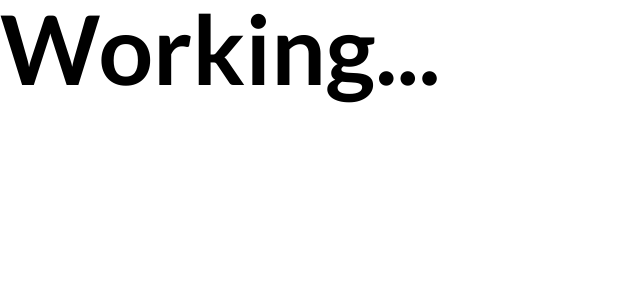
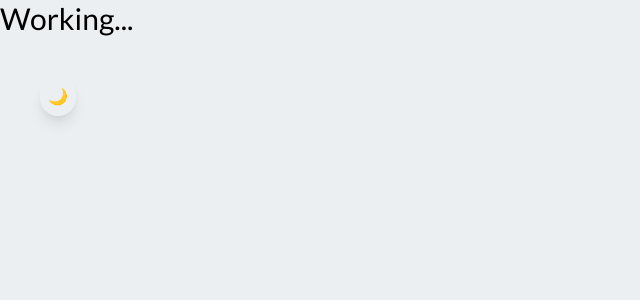
Before and after one commit to adamlin22/Photo-Sight, a Next.js app: page / in a window 1280 px wide. Shown: the top 300 px of the page, without its empty margins (0-640 px from the left). Built offline with nearby package versions, Linux system fonts and the light colour scheme.

Commit message:
added darkmode functionality ✔

```diff
--- /dev/null
+++ b/components/Layout/index.jsx
@@ -0,0 +1,18 @@
+import React from 'react';
+import Head from 'next/head';
+import { useContext } from 'react';
+import { DarkMode } from '../../context/Darkmode';
+
+export const Layout = ({ title = 'Photosight', children }) => {
+  const {
+    state: { bgColor }
+  } = useContext(DarkMode);
+  return (
+    <div className={`min-h-screen w-screen leading-normal ${bgColor}`}>
+      <Head>
+        <title>{title}</title>
+      </Head>
+      {children}
+    </div>
+  );
+};
--- /dev/null
+++ b/context/Darkmode/actionType.js
@@ -0,0 +1,2 @@
+export const DARK = 'Dark';
+export const LIGHT = 'Light';
--- /dev/null
+++ b/context/Darkmode/index.js
@@ -0,0 +1,31 @@
+import { createContext, useReducer } from 'react';
+import { DARK, LIGHT } from './actionType';
+import DarkReducer from './reducer';
+
+export const DarkMode = createContext();
+
+const initialState = {
+  isDark: false,
+  bgColor: 'bg-bgLight',
+  textColor: 'text-black'
+};
+
+const DarkModeProvider = ({ children }) => {
+  const [state, dispatch] = useReducer(DarkReducer, initialState);
+
+  const toggleDark = () => {
+    if (state.isDark) {
+      dispatch({ type: LIGHT });
+      return;
+    }
+    dispatch({ type: DARK });
+  };
+
+  return (
+    <DarkMode.Provider value={{ toggleDark, state }}>
+      {children}
+    </DarkMode.Provider>
+  );
+};
+
+export default DarkModeProvider;
--- /dev/null
+++ b/context/Darkmode/reducer/index.js
@@ -0,0 +1,22 @@
+import { DARK, LIGHT } from '../actionType';
+
+export default function DarkReducer(state, action) {
+  switch (action.type) {
+    case DARK:
+      return {
+        ...state,
+        isDark: true,
+        bgColor: 'bg-bgDark',
+        textColor: 'text-white'
+      };
+    case LIGHT:
+      return {
+        ...state,
+        isDark: false,
+        bgColor: 'bg-bgLight',
+        textColor: 'text-black'
+      };
+    default:
+      return state;
+  }
+}
--- a/package.json
+++ b/package.json
@@ -1,6 +1,6 @@
 {
-  "name": "client",
-  "version": "0.1.0",
+  "name": "photo-sight",
+  "version": "1.0.0",
   "private": true,
   "scripts": {
     "dev": "next dev",
--- a/pages/_app.js
+++ b/pages/_app.js
@@ -1,8 +1,13 @@
 import '../styles/globals.css';
 import React from 'react';
+import DarkModeProvider from '../context/Darkmode';
 
 function MyApp({ Component, pageProps }) {
-  return <Component {...pageProps} />;
+  return (
+    <DarkModeProvider>
+      <Component {...pageProps} />
+    </DarkModeProvider>
+  );
 }
 
 export default MyApp;
--- /dev/null
+++ b/pages/_document.js
@@ -0,0 +1,17 @@
+import Document, { Head, Html, Main, NextScript } from 'next/document';
+
+class MyDocument extends Document {
+  render() {
+    return (
+      <Html lang="en">
+        <Head />
+        <body>
+          <Main />
+          <NextScript />
+        </body>
+      </Html>
+    );
+  }
+}
+
+export default MyDocument;
--- a/pages/index.js
+++ /dev/null
@@ -1,3 +0,0 @@
-export default function Home() {
-  return <div className="text-8xl font-bold">Working...</div>;
-}
--- /dev/null
+++ b/pages/index.jsx
@@ -0,0 +1,21 @@
+import { useContext } from 'react';
+import { Layout } from '../components/Layout';
+import { DarkMode } from '../context/Darkmode';
+
+export default function Home() {
+  const {
+    state: { textColor, isDark },
+    toggleDark
+  } = useContext(DarkMode);
+  return (
+    <Layout>
+      <div className={`text-3xl ${textColor} mb-10`}>Working...</div>
+      <button
+        onClick={toggleDark}
+        className="ml-10 p-2 rounded-full shadow-lg focus:outline-none hover:shadow-md"
+      >
+        {isDark ? '🌞' : '🌙'}
+      </button>
+    </Layout>
+  );
+}
--- a/styles/globals.css
+++ b/styles/globals.css
@@ -19,18 +19,11 @@
   font-weight: 700;
 }
 
-html,
-body {
+*,
+*::after,
+*::before {
   padding: 0;
   margin: 0;
+  box-sizing: border-box;
   font-family: 'Lato';
 }
-
-a {
-  color: inherit;
-  text-decoration: none;
-}
-
-* {
-  box-sizing: border-box;
-}
--- a/tailwind.config.js
+++ b/tailwind.config.js
@@ -7,7 +7,9 @@ module.exports = {
       colors: {
         primary: '#49C5B6',
         secondary: '#FF9398',
-        textGray: '#909398'
+        textGray: '#909398',
+        bgLight: '#eceff1',
+        bgDark: '#2b2b2b'
       }
     }
   },
```
Also changed, not shown: 1 other file (tests, documents, lock files or other folders).
